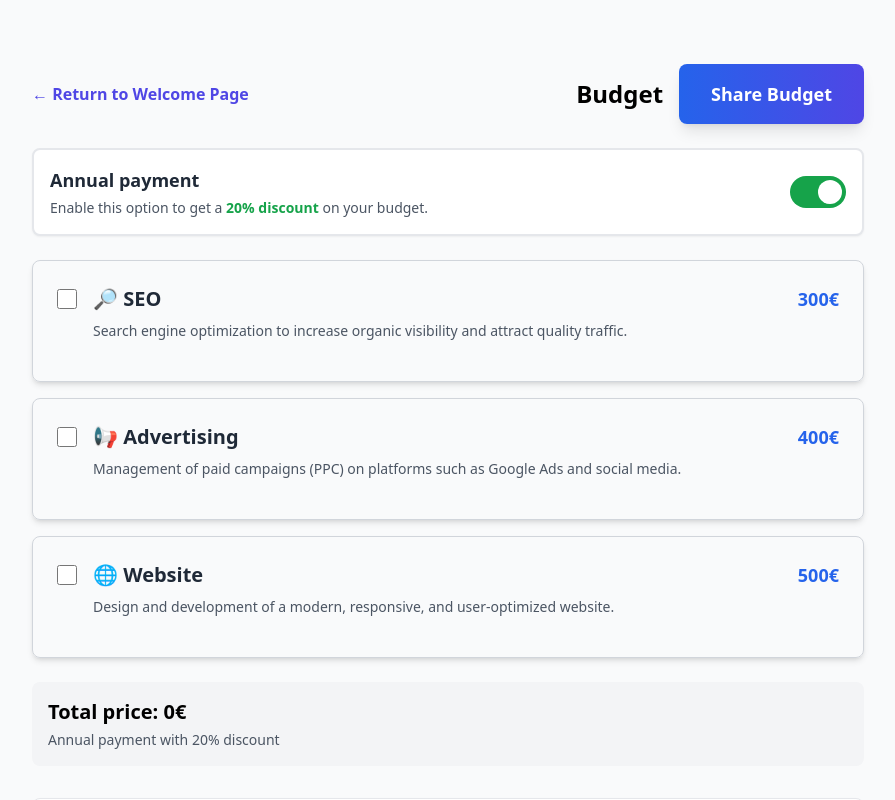
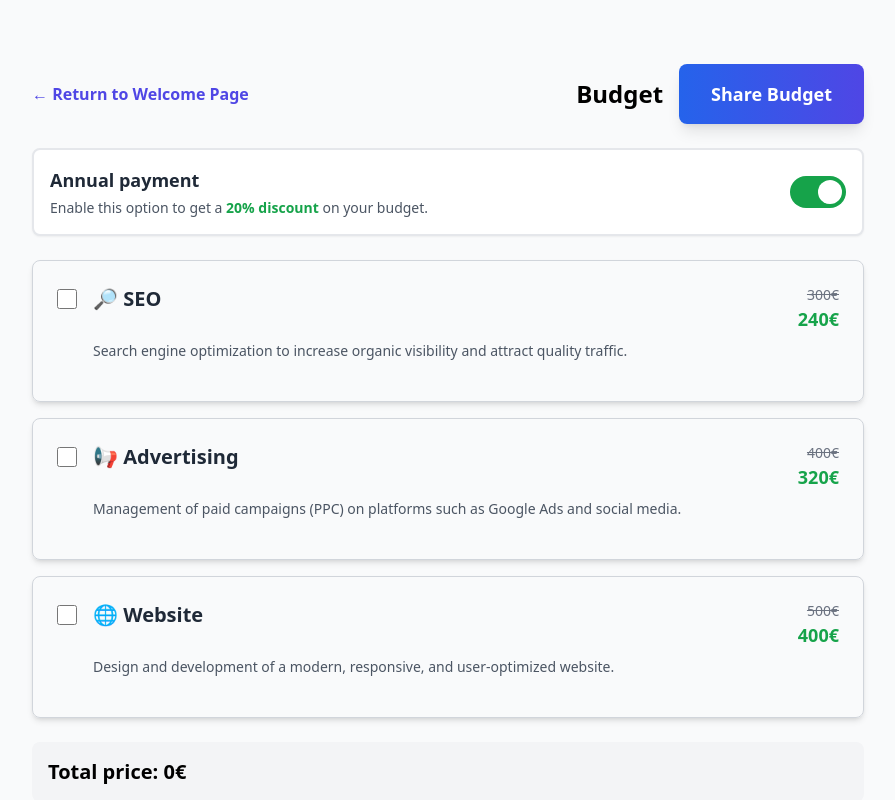
Before and after one commit to claudiabcn/sprint6-reactBudgets, a React (Vite) app: page /calculator in a window 1280 px wide. Both pictures are taken after a click on the switch 1010 px from the left and 192 px from the top of the page. Shown: the top 800 px of the page, without its empty margins (192-1087 px from the left). Built offline with nearby package versions, Linux system fonts and the light colour scheme.

Commit message:
Show discounted prices per service in UI

```diff
--- a/src/config/types.ts
+++ b/src/config/types.ts
@@ -13,6 +13,7 @@ export interface ServiceCardProps {
   onChange: (id: string) => void;
   onPagesChange?: (value: number) => void;
   onLanguagesChange?: (value: number) => void;
+  isAnnualPayment: boolean;
 }
 
 export interface Budget {
--- a/src/features/budgetCalculator/budgetSummary.tsx
+++ b/src/features/budgetCalculator/budgetSummary.tsx
@@ -24,11 +24,7 @@ const BudgetSummary = ({ services, isAnnualPayment }: BudgetSummaryProps) => {
       )}
 
       <h3 className="text-xl font-bold">Total price: {totalWithDiscount}€</h3>
-      {isAnnualPayment && (
-        <p className="text-sm text-gray-600 mt-1">
-          Annual payment with 20% discount
-        </p>
-      )}
+
     </div>
   );
 };
--- a/src/features/budgetCalculator/components/serviceCard.tsx
+++ b/src/features/budgetCalculator/components/serviceCard.tsx
@@ -1,4 +1,4 @@
-import { useState } from 'react';
+import { useState } from "react";
 import { ServiceCardProps } from "../../../config/types";
 import HelpModal from "../components/helpModal";
 
@@ -7,11 +7,14 @@ function ServiceCard({
   onChange,
   onPagesChange,
   onLanguagesChange,
+  isAnnualPayment,
 }: ServiceCardProps) {
   const isWebService = service.id === "web";
   const showWebOptions = isWebService && service.selected;
 
   const [isModalOpen, setIsModalOpen] = useState(false);
+
+  const displayPrice = isAnnualPayment ? service.price * 0.8 : service.price;
 
   return (
     <div className="border border-gray-300 rounded-lg p-6 shadow-md hover:shadow-lg transition-shadow">
@@ -26,9 +29,22 @@ function ServiceCard({
         <div className="flex-1">
           <div className="flex justify-between items-start mb-2">
             <h3 className="text-xl font-bold text-gray-800">{service.name}</h3>
-            <span className="text-lg font-semibold text-blue-600">
-              {service.price}€
-            </span>
+            <div className="text-right">
+              {isAnnualPayment ? (
+                <>
+                  <span className="text-sm text-gray-500 line-through block">
+                    {service.price}€
+                  </span>
+                  <span className="text-lg font-semibold text-green-600">
+                    {displayPrice}€
+                  </span>
+                </>
+              ) : (
+                <span className="text-lg font-semibold text-blue-600">
+                  {service.price}€
+                </span>
+              )}
+            </div>
           </div>
 
           <p className="text-gray-600 text-sm mb-4">{service.description}</p>
@@ -80,10 +96,7 @@ function ServiceCard({
         </div>
       </div>
 
-      <HelpModal
-        isOpen={isModalOpen}
-        onClose={() => setIsModalOpen(false)}
-      />
+      <HelpModal isOpen={isModalOpen} onClose={() => setIsModalOpen(false)} />
     </div>
   );
 }
--- a/src/pages/BudgetPage.tsx
+++ b/src/pages/BudgetPage.tsx
@@ -76,6 +76,7 @@ function BudgetCalculator() {
               onLanguagesChange={
                 service.id === "web" ? handleLanguagesChange : undefined
               }
+              isAnnualPayment={isAnnualPayment}
             />
           ))}
         </div>
```
